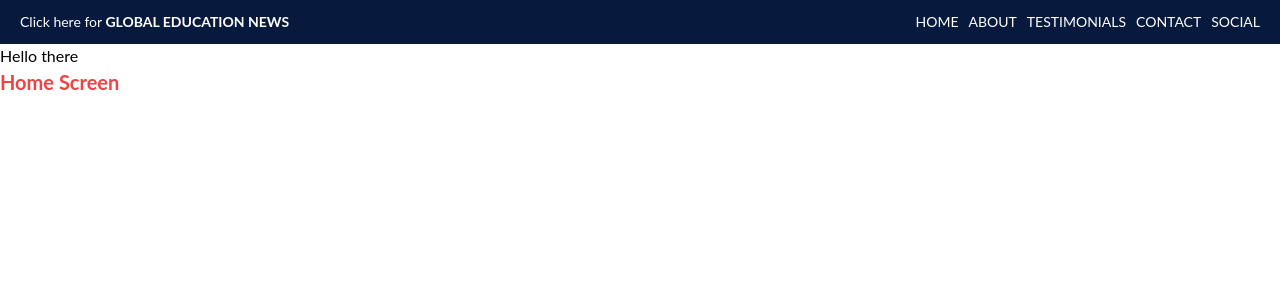
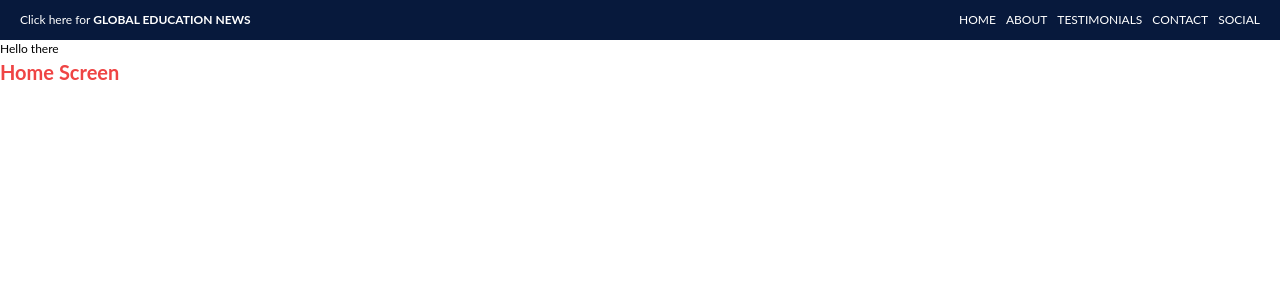
Before and after one commit to AbdulAziz0682/university-borad, a React (Create React App) app: page / in a window 1280 px wide. Shown: the top 300 px of the page. Built offline with nearby package versions, Linux system fonts and the light colour scheme.

Commit message:
Added Custom components

```diff
--- a/craco.config.js
+++ b/craco.config.js
@@ -1,3 +1,5 @@
+/* eslint-disable global-require */
+/* eslint-disable import/no-extraneous-dependencies */
 module.exports = {
   style: {
     postcss: {
@@ -7,4 +9,4 @@ module.exports = {
       ],
     },
   },
-  }
+};
--- a/public/index.html
+++ b/public/index.html
@@ -26,7 +26,7 @@
     -->
     <title>University Board</title>
   </head>
-  <body style="padding: 0; font-family: 'Lato', sans-serif;">
+  <body style="padding: 0; font-family: 'Lato', sans-serif; font-size: 12px;">
     <noscript>You need to enable JavaScript to run this app.</noscript>
     <div id="root"></div>
     <!--
--- a/src/components/routes/index.jsx
+++ b/src/components/routes/index.jsx
@@ -12,10 +12,12 @@ import Topbar from '../topbar';
 export default function AllRoutes() {
   return (
     <BrowserRouter>
-      <Topbar />
-      <Routes>
-        <Route index element={<Home />} />
-      </Routes>
+      <div className="w-screen h-screen">
+        <Topbar />
+        <Routes>
+          <Route index element={<Home />} />
+        </Routes>
+      </div>
     </BrowserRouter>
   );
 }
--- /dev/null
+++ b/src/components/shared/Col.jsx
@@ -0,0 +1,54 @@
+/* eslint-disable react/destructuring-assignment */
+import React from 'react';
+import PropTypes from 'prop-types';
+
+export default function Col(props) {
+  const { className, classes, children } = props;
+  const {
+    xs, sm, md, lg, xl,
+  } = props;
+  function getWidth() {
+    let width = 'w-full';
+    if (xs) width += ` w-${xs}/12`;
+    if (sm) width += ` sm:w-${sm}/12`;
+    if (md) width += ` md:w-${md}/12`;
+    if (lg) width += ` lg:w-${lg}/12`;
+    if (xl) width += ` xl:w-${xl}/12`;
+    if (props['2xl']) width += ` 2xl:w-${props['2xl']}/12`;
+    if (!(xs || sm || md || lg || xl || props['2xl'])) width = 'w-full';
+    return width;
+  }
+  return (
+    <div className={`${className && `${className} `}${classes.root && `${classes.root} `}${getWidth()}`}>
+      {children}
+    </div>
+  );
+}
+
+Col.defaultProps = {
+  children: [<></>],
+  className: '',
+  classes: {
+    root: '',
+  },
+  xs: '',
+  sm: '',
+  md: '',
+  lg: '',
+  xl: '',
+  '2xl': '',
+};
+
+Col.propTypes = {
+  children: PropTypes.arrayOf(PropTypes.node),
+  className: PropTypes.string,
+  classes: PropTypes.shape({
+    root: PropTypes.string,
+  }),
+  xs: PropTypes.string,
+  sm: PropTypes.string,
+  md: PropTypes.string,
+  lg: PropTypes.string,
+  xl: PropTypes.string,
+  '2xl': PropTypes.string,
+};
--- /dev/null
+++ b/src/components/shared/Container.jsx
@@ -0,0 +1,28 @@
+import React from 'react';
+import PropTypes from 'prop-types';
+
+export default function Container({
+  children, className, classes,
+}) {
+  return (
+    <div className={`container mx-auto${className && ` ${className}`}${classes.root && ` ${classes.root}`}`}>
+      {children}
+    </div>
+  );
+}
+
+Container.defaultProps = {
+  children: [<></>],
+  className: '',
+  classes: {
+    root: '',
+  },
+};
+
+Container.propTypes = {
+  children: PropTypes.arrayOf(PropTypes.node),
+  className: PropTypes.string,
+  classes: PropTypes.shape({
+    root: PropTypes.string,
+  }),
+};
--- /dev/null
+++ b/src/components/shared/Row.jsx
@@ -0,0 +1,28 @@
+import React from 'react';
+import PropTypes from 'prop-types';
+
+export default function Row({
+  children, className, classes,
+}) {
+  return (
+    <div className={`flex flex-row w-full${className && ` ${className}`}${classes.root && ` ${classes.root}`}`}>
+      {children}
+    </div>
+  );
+}
+
+Row.defaultProps = {
+  children: [<></>],
+  className: '',
+  classes: {
+    root: '',
+  },
+};
+
+Row.propTypes = {
+  children: PropTypes.arrayOf(PropTypes.node),
+  className: PropTypes.string,
+  classes: PropTypes.shape({
+    root: PropTypes.string,
+  }),
+};
--- a/src/components/topbar/index.jsx
+++ b/src/components/topbar/index.jsx
@@ -7,22 +7,29 @@ import {
 import { FontAwesomeIcon } from '@fortawesome/react-fontawesome';
 import { faBars } from '@fortawesome/free-solid-svg-icons';
 
+import Container from '../shared/Container';
+import Row from '../shared/Row';
+import Col from '../shared/Col';
+
 export default function Topbar() {
   return (
     <>
-      <div className="relative inset-x-0 flex flex-col items-center gap-2 px-5 py-3 text-sm text-white md:flex-row bg-primary">
-        <div className="flex flex-col self-end md:hidden">
+      <div className="relative inset-x-0 text-xs text-white bg-primary">
+        <Container className="max-w-screen-xl px-5 py-3">
+          <Row className="flex-col items-center gap-2 md:flex-row">
+            <Col className="self-end md:hidden">
               <p className="font-semibold uppercase cursor-pointer">
                 Menu&nbsp;
                 <FontAwesomeIcon icon={faBars} />
               </p>
-        </div>
+            </Col>
+            <Col>
+              <Row className="flex-col items-center justify-between gap-3 md:flex-row">
                 <p className="cursor-pointer hover:text-yellow-400">
                   Click here for&nbsp;
                   <span className="font-bold uppercase">Global Education News</span>
                 </p>
-        <div className="flex-grow" />
-        <ul className="gap-2.5 uppercase list-none flex text-xs md:text-sm">
+                <ul className="gap-2.5 uppercase list-none flex">
                   {
                     ['home', 'about', 'testimonials', 'contact', 'social'].map((item) => (
                       <li className="hover:text-yellow-400" key={item}>
@@ -31,6 +38,10 @@ export default function Topbar() {
                     ))
                   }
                 </ul>
+              </Row>
+            </Col>
+          </Row>
+        </Container>
       </div>
       <header className="relative inset-x-0">
         <div className="w-1/2">Hello there</div>
```
Also changed, not shown: .eslintrc.js. Lines whose indentation alone changed are shown as unchanged.
